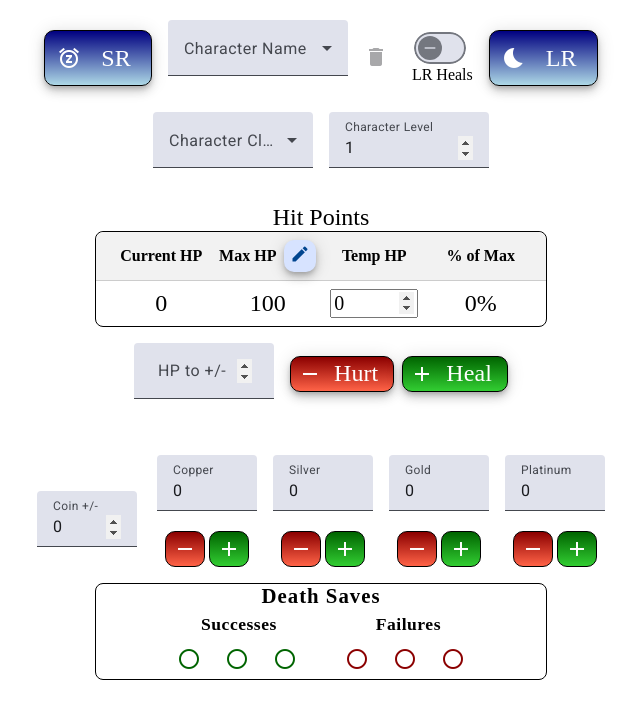
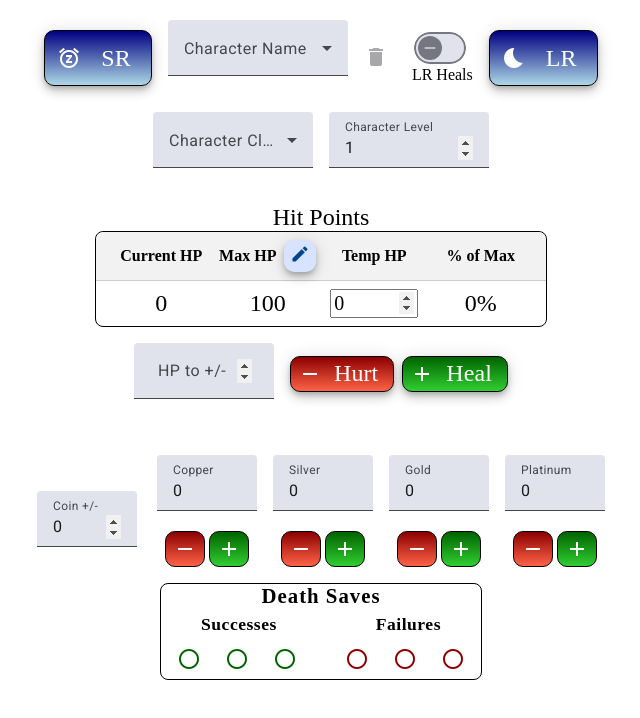
Before and after one commit to ninjamonkey73/dnd-tabletop-companion, an Angular app: page / in a window 1280 px wide. Shown: the top 718 px of the page, without its empty margins (319-959 px from the left). Built offline with nearby package versions, Linux system fonts and the light colour scheme; a web font is replaced by a local one.

Commit message:
Make death saves box smaller

```diff
--- a/src/app/app.component.css
+++ b/src/app/app.component.css
@@ -8,7 +8,7 @@
   border: 1px solid black;
   border-radius: 8px;
   background: #fff;
-  width: 450px;
+  width: 320px;
   margin: 0 auto 16px auto;
   overflow: hidden;
   box-shadow: none;
```
